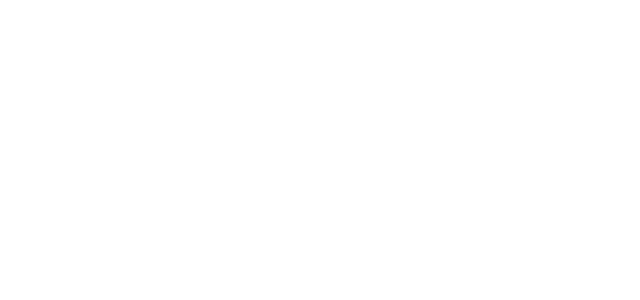
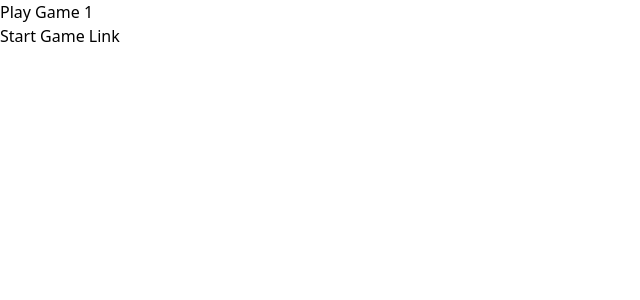
Before and after one commit to Ankush2107/React_from_zero_to_hero, a React (Vite) app in the folder HangMan_Project_React/: page /play/1 in a window 1280 px wide. Before the commit this address had no page. Shown: the top 300 px of the page, without its empty margins (0-640 px from the left). Built offline with nearby package versions, Linux system fonts and the light colour scheme.

Commit message:
using useParams for getting data from one page to another

```diff
--- a/HangMan_Project_React/src/App.jsx
+++ b/HangMan_Project_React/src/App.jsx
@@ -6,7 +6,7 @@
   return (
     <Routes>
       <Route path="/start" element={<StartGame/>} />
-      <Route path="/play" element={<PlayGame/>} />
+      <Route path="/play/:text" element={<PlayGame/>} />
       <Route path="/" element={<div>Home</div>} />
     </Routes>
   )
--- a/HangMan_Project_React/src/components/TextInputForm/TextInputFormContainer.jsx
+++ b/HangMan_Project_React/src/components/TextInputForm/TextInputFormContainer.jsx
@@ -14,7 +14,7 @@
         console.log("Form submitted", value);
         if(value) {
             // if we have something in value then we want to go to the play page.
-            navigate(`/play?text=${value}`);
+            navigate(`/play/${value}`);
         }
     };
 
--- a/HangMan_Project_React/src/pages/PlayGame.jsx
+++ b/HangMan_Project_React/src/pages/PlayGame.jsx
@@ -1,13 +1,15 @@
-import { Link, useSearchParams } from "react-router-dom";
+import { Link, useParams } from "react-router-dom";
 
 function PlayGame() {
 
-    let [searchParams] = useSearchParams();
-    console.log(searchParams.get("text"))
+    // let [searchParams] = useSearchParams();
+    // console.log(searchParams.get("text"))
+
+    let { text } = useParams();
 
     return (
         <>
-            <h1>Play Game</h1>
+            <h1>Play Game {text}</h1>
             <Link to="/start" className="text-blue-500">Start Game Link</Link>
         </>
     )
```
